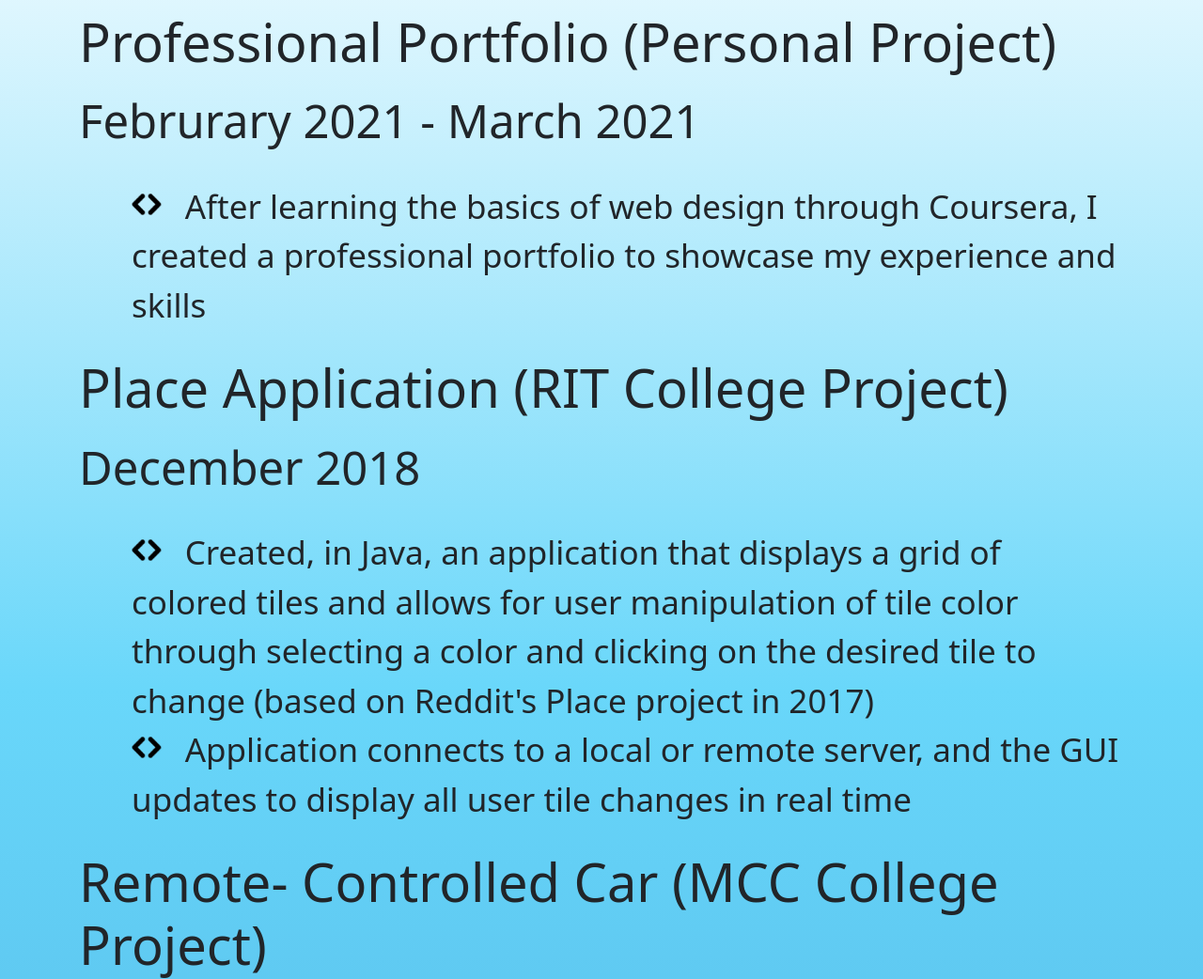
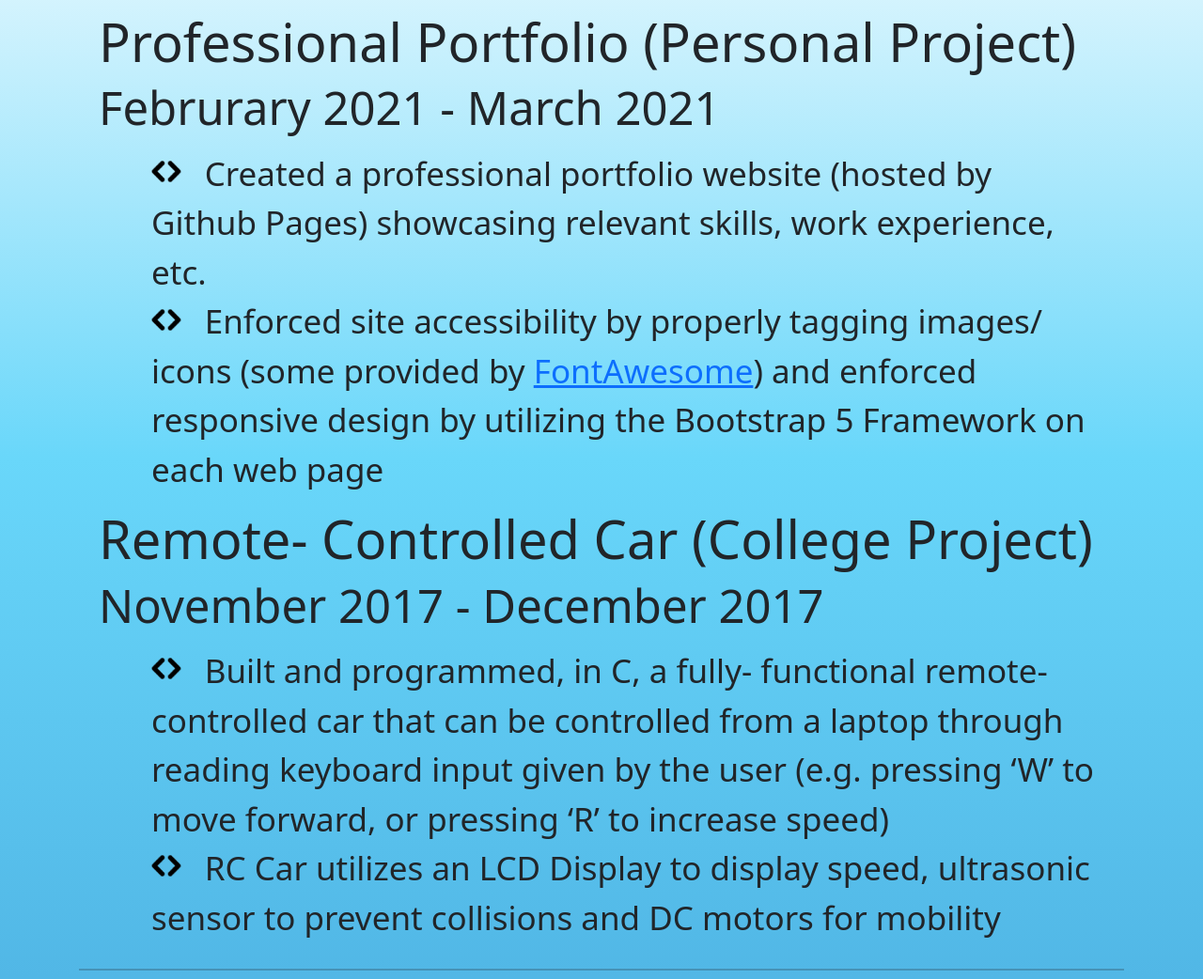
Before and after one commit to ty-portfolio/ty-portfolio.github.io, a plain HTML site: page projects.html in a window 1280 px wide. Shown: the part 202-1244 px from the top of the page at 94% size. Drawn offline with nearby package versions, Linux system fonts and the light colour scheme.

Commit message:
Updated Projects Page and added Portfolio details

```diff
--- a/css/portfolio-style.css
+++ b/css/portfolio-style.css
@@ -26,6 +26,7 @@ nav > a > img {
 
 ul.portfolio-list {
     list-style-type: none;
+    margin-bottom: 0rem;
 }
 
 ul.portfolio-list > li::before {
--- a/projects.html
+++ b/projects.html
@@ -45,26 +45,22 @@
         </header>
 
         <main class="fs-5">
-            <h2>Professional Portfolio (Personal Project)</h2>
-            <p class="fs-3">Februrary 2021 - March 2021</p>
+            <div class="container mb-2">
+                <h2 class="mb-0">Professional Portfolio (Personal Project)</h2>
+                <p class="fs-3 mb-1">Februrary 2021 - March 2021</p>
                 <ul class="portfolio-list">
                     <li>
-                    After learning the basics of web design through Coursera, I created a professional portfolio to showcase my experience and skills
+                        Created a professional portfolio website (hosted by Github Pages) showcasing relevant skills, work experience, etc.
+                    </li>
+                    <li>
+                        Enforced site accessibility by properly tagging images/ icons (some provided by <a href="https://fontawesome.com/" target="_blank">FontAwesome</a>)
+                        and enforced responsive design by utilizing the Bootstrap 5 Framework on each web page
                     </li>
                 </ul>
-            <h2>Place Application (RIT College Project)</h2>
-            <p class="fs-3">December 2018</p>
-            <ul class="portfolio-list">
-                <li>
-                    Created, in Java, an application that displays a grid of colored tiles and allows for user manipulation of tile color
-                    through selecting a color and clicking on the desired tile to change (based on Reddit&apos;s Place project in 2017)
-                </li>
-                <li>
-                    Application connects to a local or remote server, and the GUI updates to display all user tile changes in real time
-                </li>
-            </ul>
-            <h2>Remote- Controlled Car (MCC College Project)</h2>
-            <p class="fs-3">November 2017 - December 2017</p>
+            </div>
+            <div class="container">
+                <h2 class="mb-0">Remote- Controlled Car (College Project)</h2>
+                <p class="fs-3 mb-1">November 2017 - December 2017</p>
                 <ul class="portfolio-list">
                     <li>
                         Built and programmed, in C, a fully- functional remote-controlled car that can be controlled from a laptop through
@@ -74,6 +70,7 @@
                         RC Car utilizes an LCD Display to display speed, ultrasonic sensor to prevent collisions and DC motors for mobility
                     </li>
                 </ul>
+            </div>
         </main>
 
         <footer class="text-center fs-6">
```
Also changed, not shown: skills.html (+1 -1 lines). Lines whose indentation alone changed are shown as unchanged.
